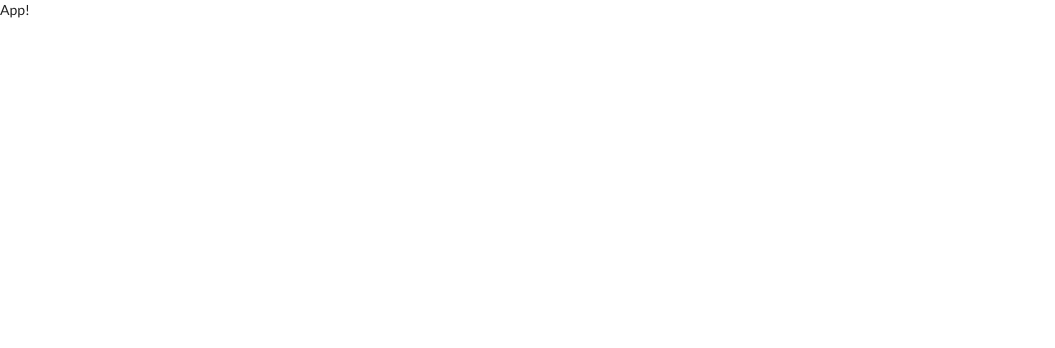
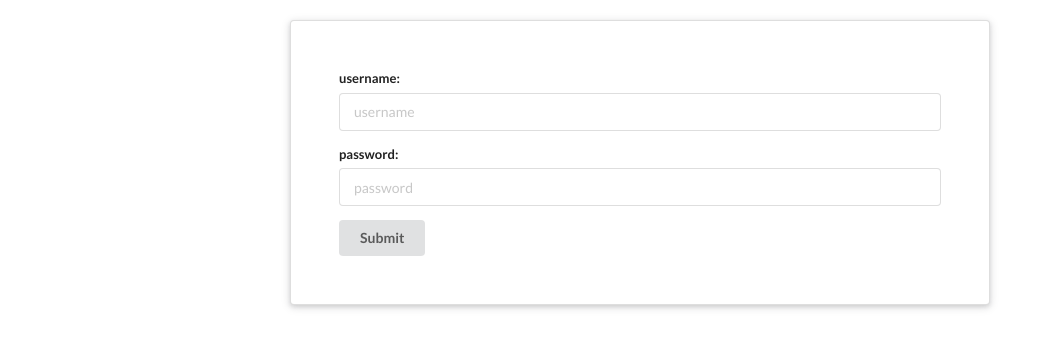
Before and after one commit to emwil23/EWSTORE, a React (Create React App) app: page / in a window 1280 px wide. Shown: the top 348 px of the page, without its empty margins (0-1055 px from the left). Built offline with nearby package versions, Linux system fonts and the light colour scheme.

Commit message:
Added redux

```diff
--- a/package.json
+++ b/package.json
@@ -8,8 +8,10 @@
     "@testing-library/user-event": "^12.8.3",
     "react": "^17.0.2",
     "react-dom": "^17.0.2",
+    "react-redux": "^7.2.6",
     "react-router-dom": "^5.3.0",
     "react-scripts": "4.0.3",
+    "redux": "^4.1.2",
     "web-vitals": "^1.1.2"
   },
   "scripts": {
--- a/src/Components/App.js
+++ b/src/Components/App.js
@@ -1,7 +1,21 @@
 import React from 'react';
+import { BrowserRouter, Route } from 'react-router-dom';
+
+//Components
+import Auth from './Pages/Auth';
+import Dashboard from './Pages/Dashboard';
 
 function App() {
-  return <div>App!</div>;
+  return (
+    <div className='ui containter'>
+      <BrowserRouter>
+        <>
+          <Route path='/' exact component={Auth} />
+          <Route path='/dashboard' exact component={Dashboard} />
+        </>
+      </BrowserRouter>
+    </div>
+  );
 }
 
 export default App;
--- /dev/null
+++ b/src/Components/Pages/Auth.js
@@ -0,0 +1,26 @@
+import React from 'react';
+
+function Auth() {
+  return (
+    <div
+      className='ui raised very padded text container segment'
+      style={{ marginTop: '20px' }}
+    >
+      <div className='ui form'>
+        <div className='field'>
+          <label>username:</label>
+          <input type='text' name='username' placeholder='username' />
+        </div>
+        <div className='field'>
+          <label>password:</label>
+          <input type='text' name='password' placeholder='password' />
+        </div>
+        <button className='ui button' type='submit'>
+          Submit
+        </button>
+      </div>
+    </div>
+  );
+}
+
+export default Auth;
--- /dev/null
+++ b/src/Components/Pages/Dashboard.js
@@ -0,0 +1,7 @@
+import React from 'react';
+
+function Dashboard() {
+  return <div>Dashboard</div>;
+}
+
+export default Dashboard;
```
Also changed, not shown: 1 other file (tests, documents, lock files or other folders).
